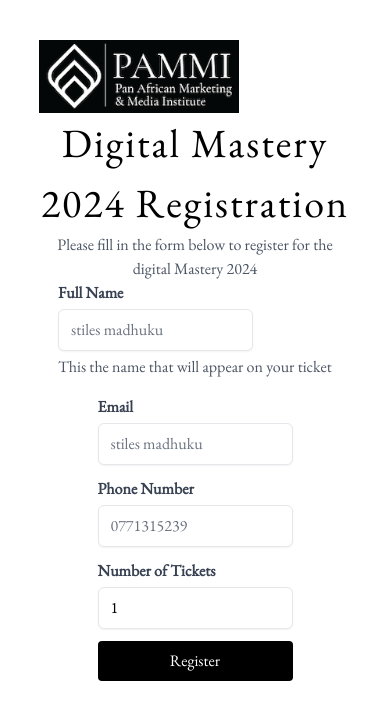
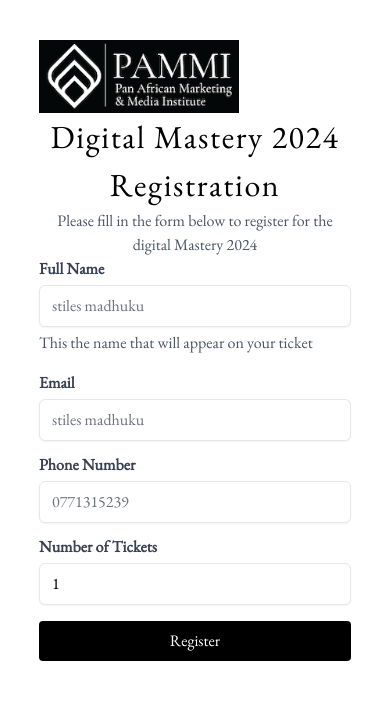
Before and after one commit to dastiles/pammni-marketing, a React (Vite) app: page /register in a window 390 px wide. Shown: the top 720 px of the page. Built offline with nearby package versions, Linux system fonts and the light colour scheme.

Commit message:
register responsive

```diff
--- a/src/pages/register.jsx
+++ b/src/pages/register.jsx
@@ -77,7 +77,7 @@
         </div>
         <div className="flex flex-col justify-center items-center">
           <div className="text-center">
-            <h1 className="text-[2.5rem] tracking-wider">
+            <h1 className="text-[2rem] lg:text-[2.5rem] tracking-wider">
               Digital Mastery 2024 Registration
             </h1>
             <p className="text-md text-gray-600">
@@ -101,7 +101,7 @@
                   type="text"
                   id="fullname"
                   placeholder="stiles madhuku"
-                  className="mt-1 w-[50vw] rounded-md border-gray-200 shadow-sm "
+                  className="mt-1 w-[80vw] md:w-[60vw] lg:w-[50vw] rounded-md border-gray-200 shadow-sm "
                   value={formData.fullname}
                   onChange={handleInputChange}
                 />
@@ -122,7 +122,7 @@
                   type="email"
                   id="email"
                   placeholder="stiles madhuku"
-                  className="mt-1 w-[50vw] rounded-md border-gray-200 shadow-sm "
+                  className="mt-1 w-[80vw] md:w-[60vw] lg:w-[50vw] rounded-md border-gray-200 shadow-sm "
                   value={formData.email}
                   onChange={handleInputChange}
                 />
@@ -140,7 +140,7 @@
                   type="number"
                   id="phoneNumber"
                   placeholder="0771315239"
-                  className="mt-1 w-[50vw] rounded-md border-gray-200 shadow-sm "
+                  className="mt-1 w-[80vw] md:w-[60vw] lg:w-[50vw] rounded-md border-gray-200 shadow-sm "
                   value={formData.phoneNumber}
                   onChange={handleInputChange}
                 />
@@ -158,7 +158,7 @@
                   type="number"
                   id="tickets"
                   placeholder="1"
-                  className="mt-1 w-[50vw] rounded-md border-gray-200 shadow-sm "
+                  className="mt-1 w-[80vw] md:w-[60vw] lg:w-[50vw] rounded-md border-gray-200 shadow-sm "
                   value={formData.tickets}
                   onChange={handleInputChange}
                 />
@@ -167,7 +167,7 @@
                 )}
               </div>
               <div className="">
-                <button className="bg-black w-[50vw] text-white py-2 rounded">
+                <button className="bg-black mt-1 w-[80vw] md:w-[60vw] lg:w-[50vw] text-white py-2 rounded">
                   Register
                 </button>
               </div>
```
